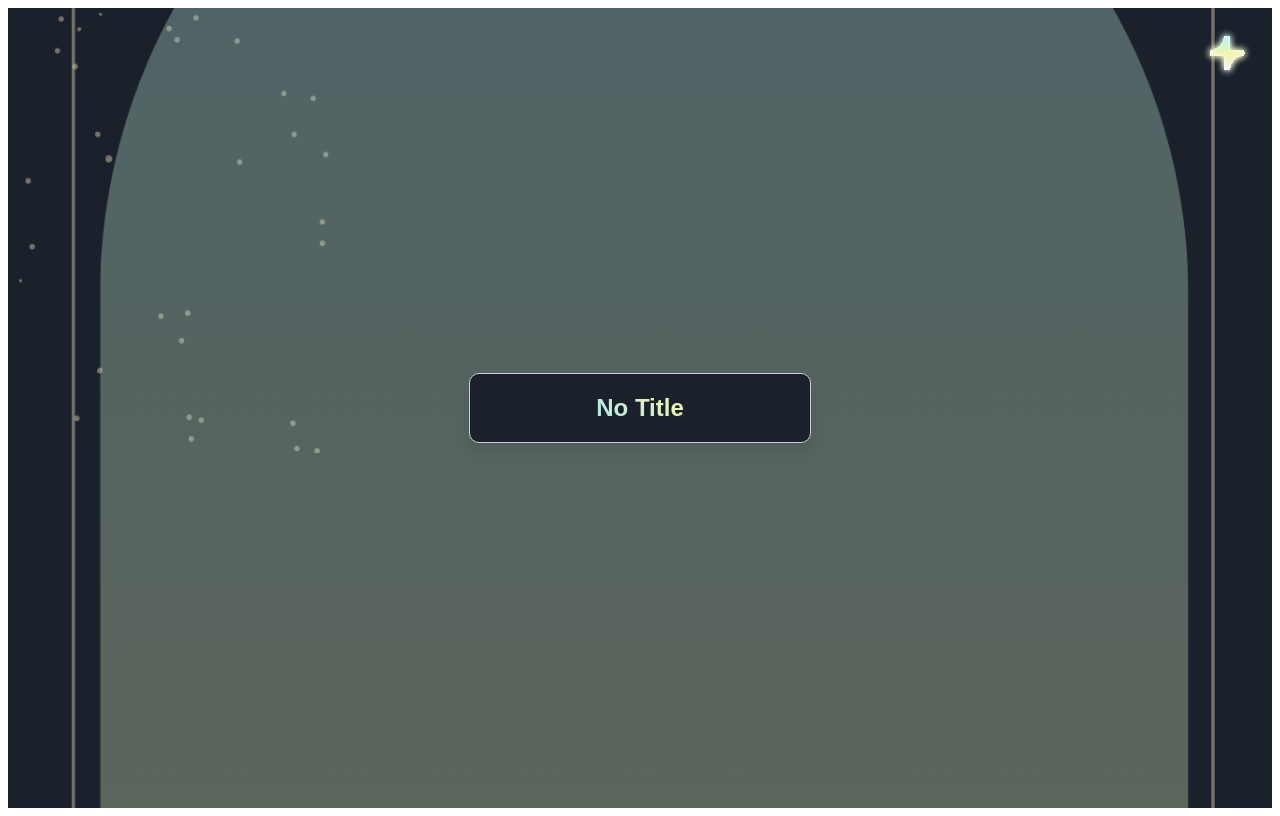
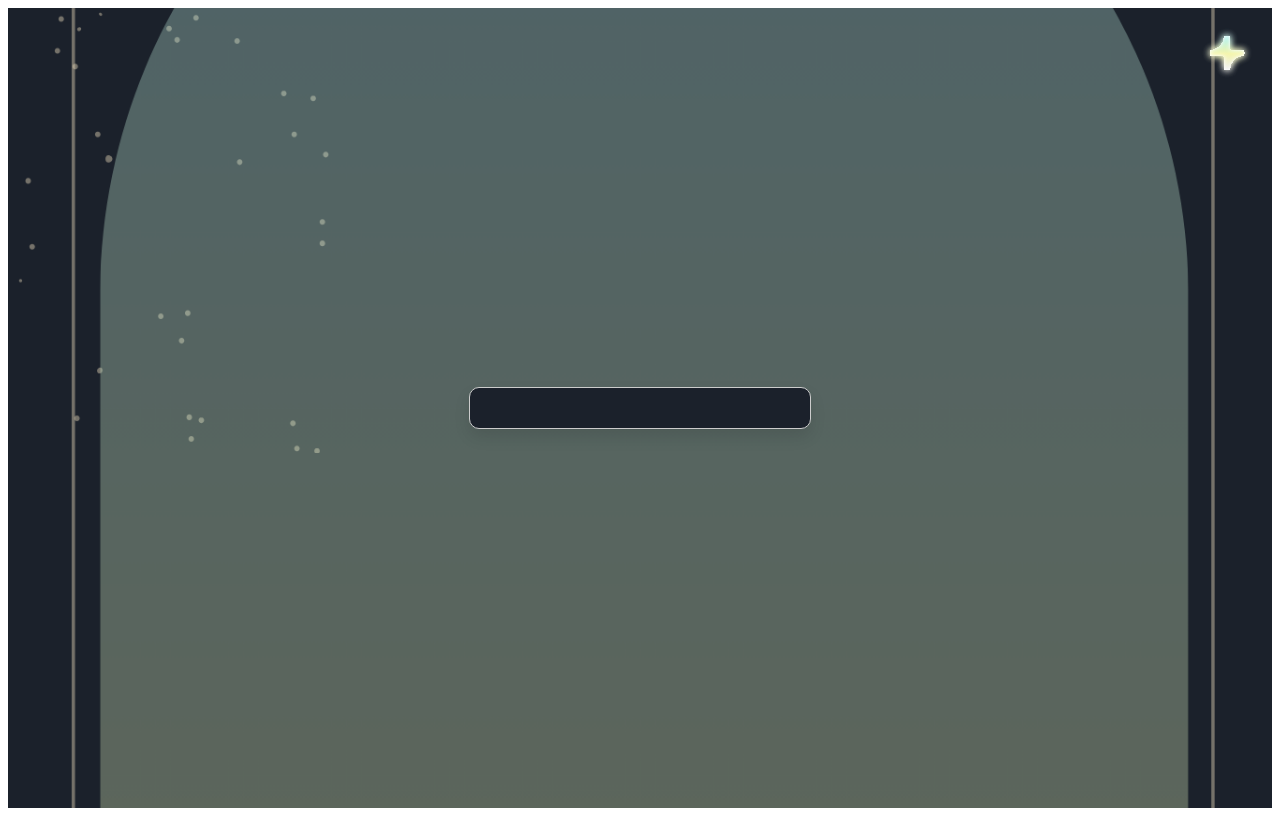
Before and after one commit to kl782/superchange_cards, a Next.js app: page / in a window 1280 px wide. Built offline with nearby package versions, Linux system fonts and the light colour scheme.

Commit message:
Update CardShuffler.js

```diff
--- a/components/CardShuffler.js
+++ b/components/CardShuffler.js
@@ -32,9 +32,11 @@ export default function CardShuffler() {
     return (
       <>
         {card.subtitleAbove && <h3 className={styles.subtitleAbove}>{card.subtitleAbove}</h3>}
-        <h2 className={`${styles.title} ${card.type === 'buttons' ? styles.titleLarge : styles.titleSmall}`}>
-          {card.title || 'No Title'}
-        </h2>
+        {card.title && (
+          <h2 className={`${styles.title} ${card.type === 'buttons' ? styles.titleLarge : styles.titleSmall}`}>
+            {card.title}
+          </h2>
+        )}
         {card.subtitleBelow && <h3 className={styles.subtitleBelow}>{card.subtitleBelow}</h3>}
         {card.content && <div dangerouslySetInnerHTML={{ __html: marked(card.content) }} />}
         {card.buttons && card.buttons.length > 0 && (
```
